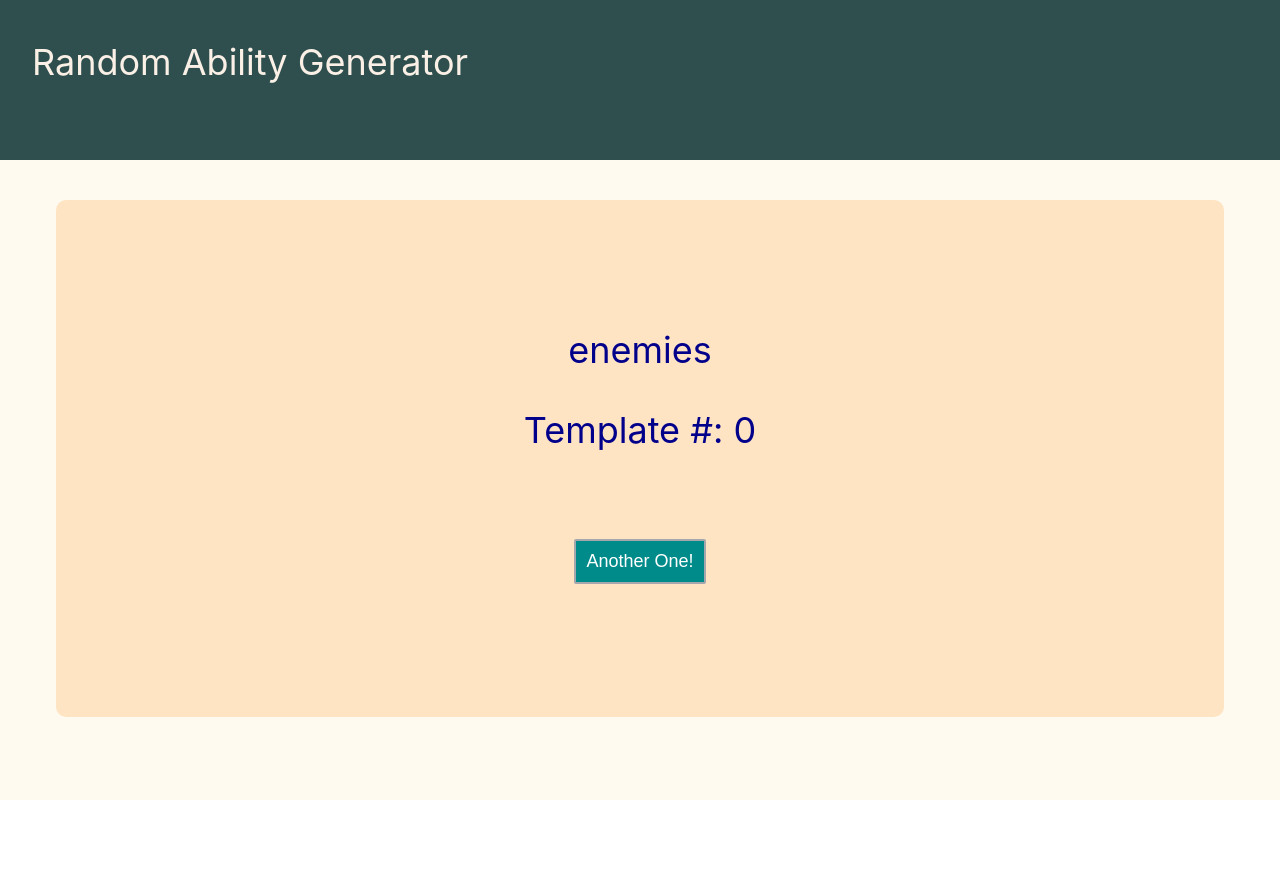
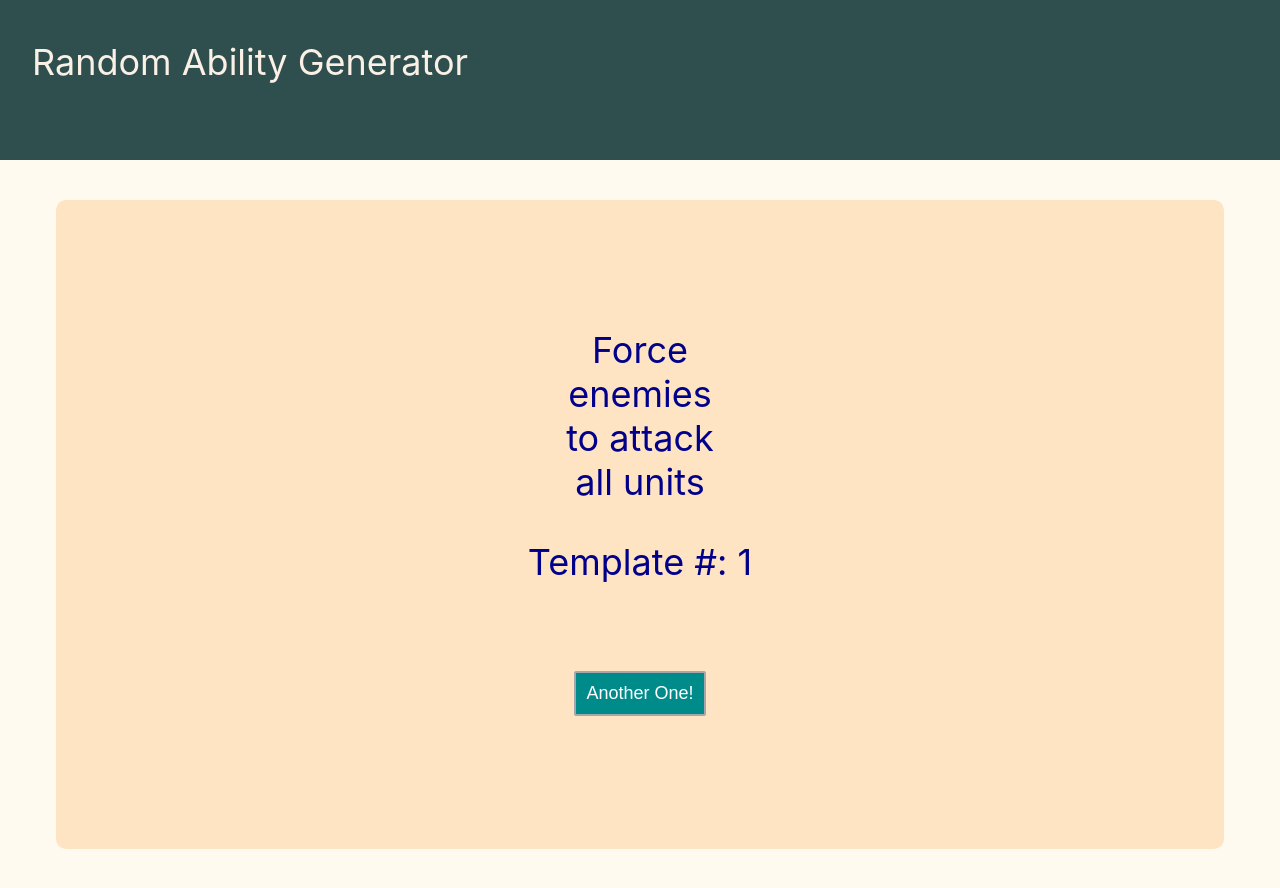
Before and after one commit to UsernameOfAlexT/absurd-exp, a React (Create React App) app: page / in a window 1280 px wide. Before the commit the page ends 800 px from the top, so only its background shows below. Built offline with nearby package versions, Linux system fonts and the light colour scheme.

Commit message:
Mildly amusing randomized templates

```diff
--- a/src/App.js
+++ b/src/App.js
@@ -6,6 +6,18 @@ const POSSIBLE_TARGETS = [
   "allies",
   "enemies",
   "all units"
+];
+
+const TEMPLATES = [
+  <>
+    Deal damage to <RandomTargetType/>
+  </>,
+  <>
+    Force
+    <RandomTargetType/>
+    to attack
+    <RandomTargetType/>
+  </>
 ];
 
 function App() {
@@ -23,6 +35,7 @@ class AbilityTemplate extends React.Component {
     super(props);
     this.state = {templateId: 0};
     this.pickRandomTemplate = this.pickRandomTemplate.bind(this);
+    this.getTemplateFragment = this.getTemplateFragment.bind(this);
   }
 
   componentDidMount() {
@@ -30,16 +43,27 @@ class AbilityTemplate extends React.Component {
   }
 
   pickRandomTemplate() {
-    // TODO meaningless for now, use length when there is a real list to choose from
-    const randomTemplate = randomInt(10);
-    this.setState({
-      templateId : randomTemplate
+    // avoid repeats so it feels more random (conveniently, also makes state change certain)
+    function newRandomTemplate (omit) {
+        let chosenTemplate = randomInt(TEMPLATES.length - 1);
+        return chosenTemplate >= omit ? chosenTemplate + 1: chosenTemplate;
+    };
+
+    this.setState((state) => {
+      return {templateId : newRandomTemplate(state.templateId)};
     });
   }
 
+  getTemplateFragment() {
+    return (
+      <div>
+        {pickSafely(this.state.templateId, TEMPLATES)}
+      </div>
+    )
+  }
+
   render() {
-    // TODO cond render when we have multiple templates
-    let generatedFragment = <RandomTargetType/>;
+    let generatedFragment = this.getTemplateFragment();
     return (
       <div id="content-main">
         <div className="text-content">
@@ -53,8 +77,7 @@ class AbilityTemplate extends React.Component {
 }
 
 function RandomTargetType() {
-  const maxTargetsPossible = POSSIBLE_TARGETS.length;
-  const targetInd = randomInt(maxTargetsPossible);
+  const targetInd = randomInt(POSSIBLE_TARGETS.length);
 
   return (
     <TargetType selectionIndex={targetInd}/>
@@ -66,12 +89,15 @@ function TargetType(props) {
 
   return (
     <div>
-      {selectionIndex < POSSIBLE_TARGETS.length
-      ? POSSIBLE_TARGETS[selectionIndex]
-      : '???'
-      }
+      {pickSafely(selectionIndex, POSSIBLE_TARGETS)}
     </div>
   );
+}
+
+function pickSafely(targetIndex, sourceList) {
+  return targetIndex < sourceList.length
+  ? sourceList[targetIndex]
+  : '???'
 }
 
 function randomInt(max) {
```
